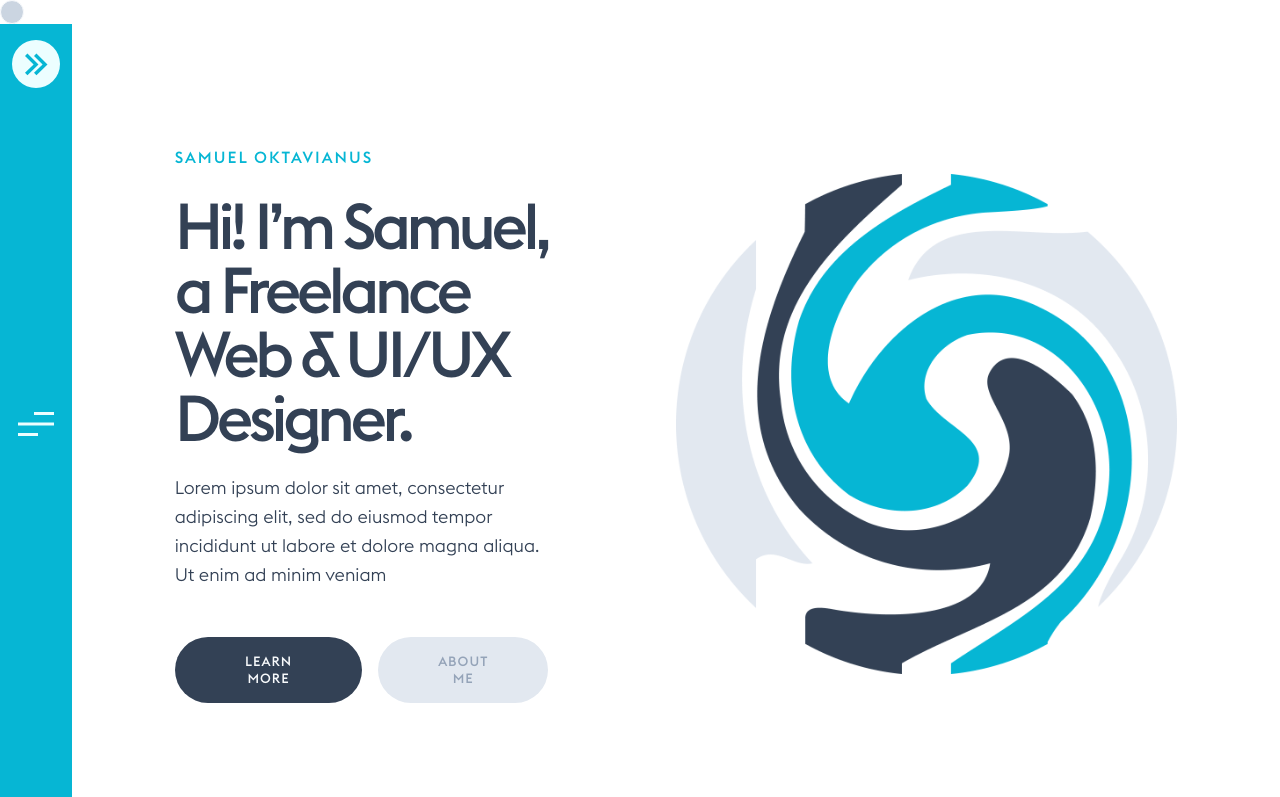
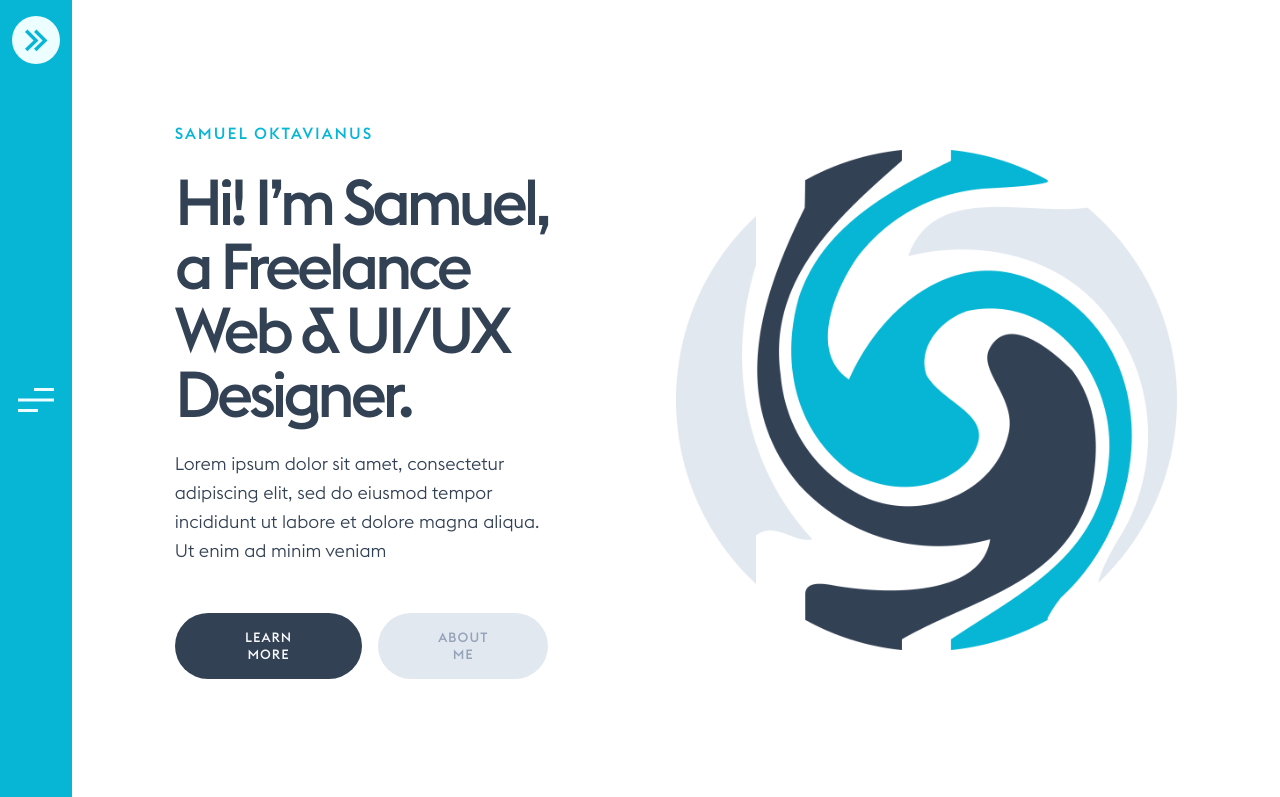
Before and after one commit to indigoscipio/sod-2022-portfolio, a website: page index.html in a window 1280 px wide. Shown: the top 797 px of the page. Drawn offline with Linux system fonts and the light colour scheme.

Commit message:
fix html

```diff
--- a/index.html
+++ b/index.html
@@ -8,7 +8,6 @@
     <link rel="stylesheet" href="./css/main.css" />
   </head>
   <body>
-    <div class="custom-pointer"></div>
     <div class="menu-container">
       <ul class="menu-links">
         <li class="menu-item heading heading-1">Homepage</li>
```
